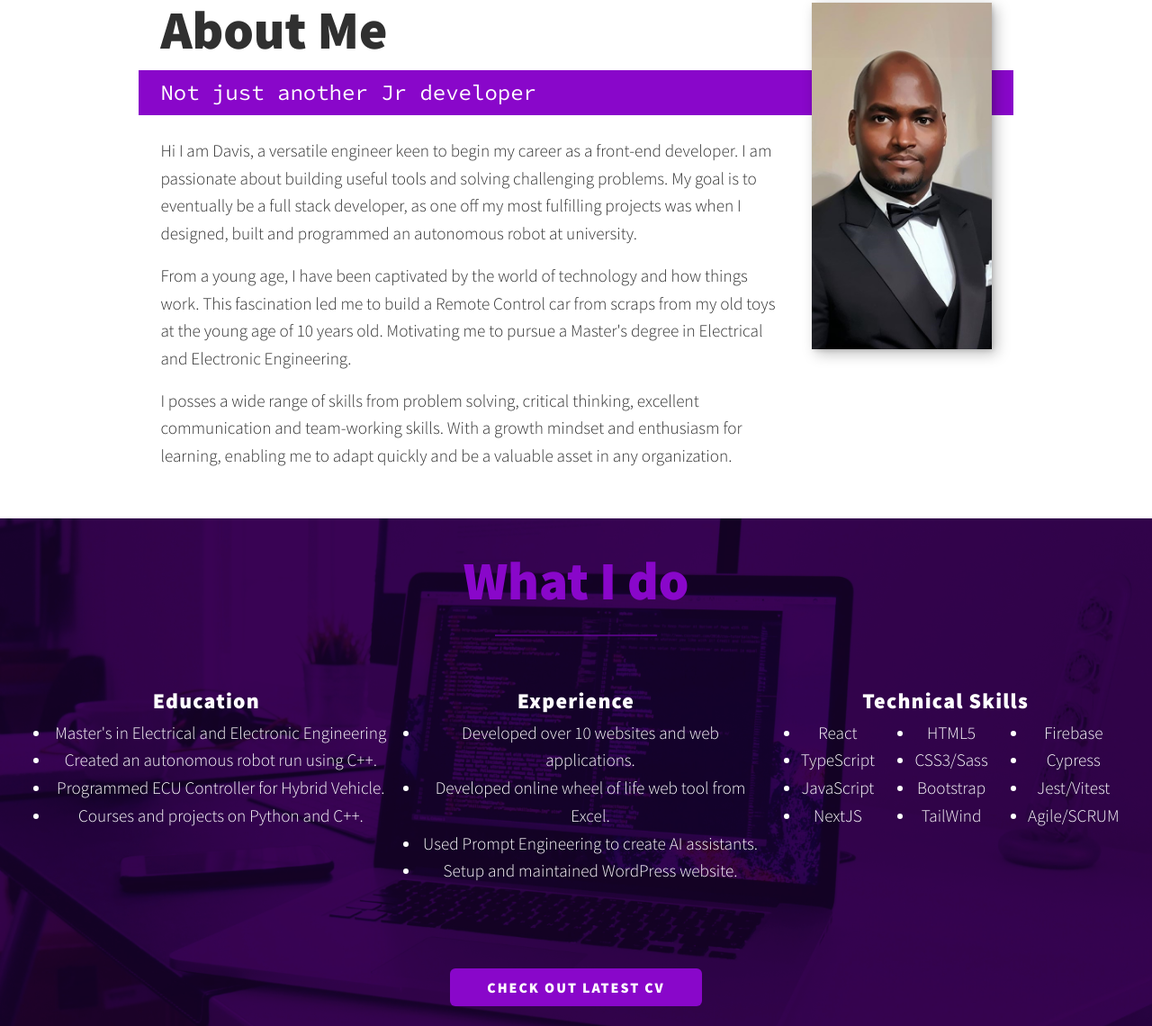
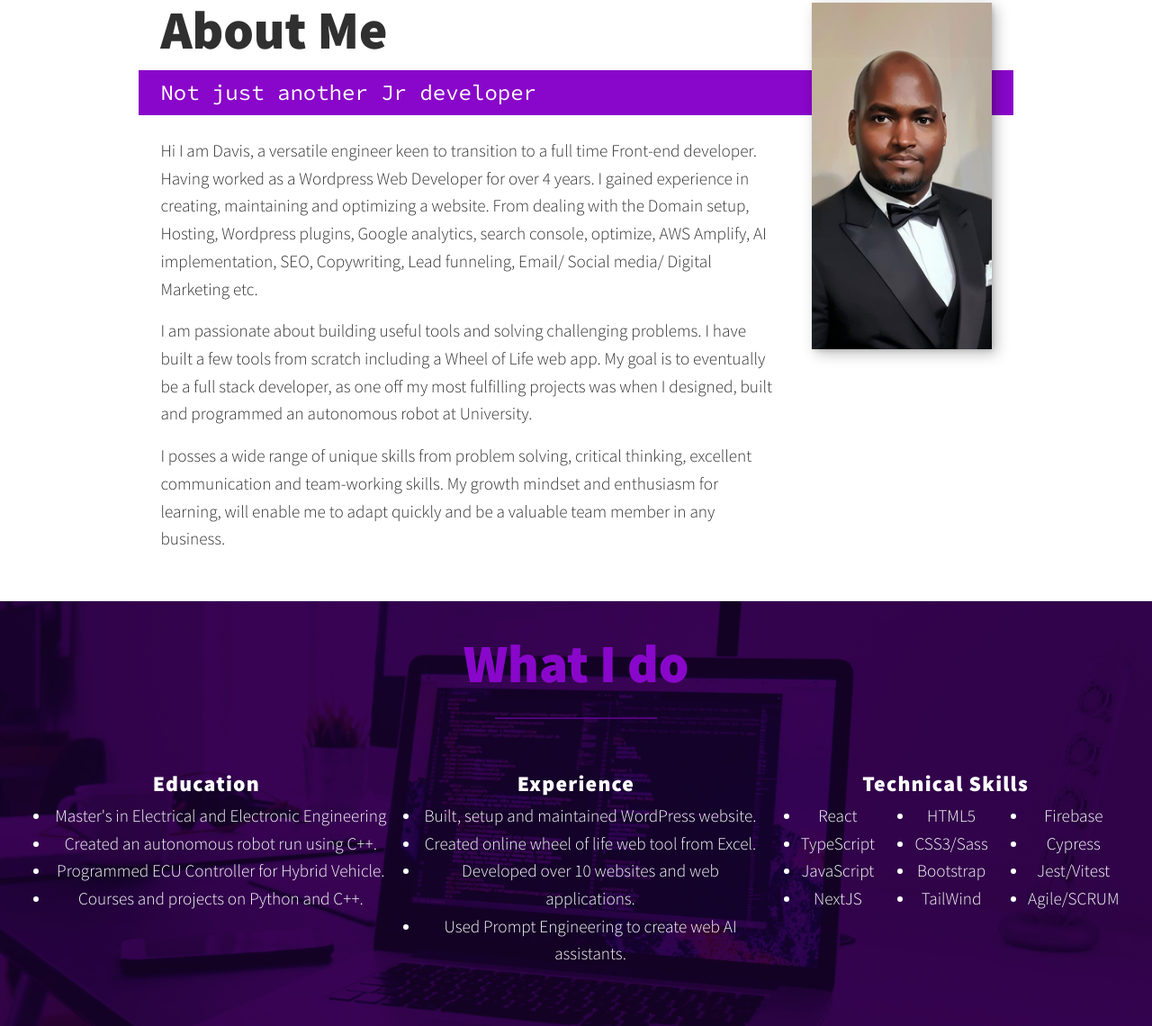
Before and after one commit to dav15jr/Web-Portfolio, a website built with Vite: page index.html in a window 1280 px wide. Shown: the part 606-1746 px from the top of the page at 90% size. Built offline with nearby package versions, Linux system fonts and the light colour scheme.

Commit message:
Improve portfolio page

```diff
--- a/css/style.css
+++ b/css/style.css
@@ -166,6 +166,8 @@ header {
 
 .intro__img {
   box-shadow: var(--bs);
+  width:80%;
+  margin:auto;
 }
 
 .section__subtitle--intro {
--- a/index.html
+++ b/index.html
@@ -125,24 +125,20 @@
       </p>
       <div class="about-me__body">
         <p>
-          Hi I am Davis, a versatile engineer keen to begin my career as a
-          front-end developer. I am passionate about building useful tools and
-          solving challenging problems. My goal is to eventually be a full stack
-          developer, as one off my most fulfilling projects was when I designed,
-          built and programmed an autonomous robot at university.
+          Hi I am Davis, a versatile engineer keen to transition to a full time
+          Front-end developer. Having worked as a Wordpress Web Developer for over 4 years. I gained experience in creating, maintaining and optimizing a website. From dealing with the Domain setup, Hosting, Wordpress plugins, Google analytics, search console, optimize, AWS Amplify, AI implementation, SEO, Copywriting, Lead funneling, Email/ Social media/ Digital Marketing etc.
         </p>
         <p>
-          From a young age, I have been captivated by the world of technology
-          and how things work. This fascination led me to build a Remote Control
-          car from scraps from my old toys at the young age of 10 years old.
-          Motivating me to pursue a Master's degree in Electrical and Electronic
-          Engineering.
+          I am passionate about building useful tools and
+          solving challenging problems. I have built a few tools from scratch including a Wheel of Life web app. My goal is to eventually be a full stack
+          developer, as one off my most fulfilling projects was when I designed,
+          built and programmed an autonomous robot at University.
         </p>
         <p>
-          I posses a wide range of skills from problem solving, critical
-          thinking, excellent communication and team-working skills. With a
-          growth mindset and enthusiasm for learning, enabling me to adapt
-          quickly and be a valuable asset in any organization.
+          I posses a wide range of unique skills from problem solving, critical
+          thinking, excellent communication and team-working skills. My
+          growth mindset and enthusiasm for learning, will enable me to adapt
+          quickly and be a valuable team member in any business.
         </p>
       </div>
       <img src="img/davis-02.jpg" alt="Davis posing" class="about-me__img" />
@@ -163,10 +159,10 @@
         <div class="service col-8 col-xl-4">
           <h3>Experience</h3>
           <ul>
+            <li>Built, setup and maintained WordPress website.</li>
+            <li>Created online wheel of life web tool from Excel.</li>
             <li>Developed over 10 websites and web applications.</li>
-            <li>Developed online wheel of life web tool from Excel.</li>
-            <li>Used Prompt Engineering to create AI assistants.</li>
-            <li>Setup and maintained WordPress website.</li>
+            <li>Used Prompt Engineering to create web AI assistants.</li>
           </ul>
         </div>
         <div class="service col-8 col-xl-4">
@@ -428,14 +424,14 @@
           <img src="img/coding-night.jpg" alt="" class="portfolio__img" />
           <div class="overlay">
             <h3>Coming Soon!</h3>
-            <p>...Loading Next Project.</p>
+            <p>Upgrade Tryumph Tools page, add AUTH & Database.</p>
             <div class="icon-list">
-              <i class="devicon-nextjs-plain"
-                title="Next Js"></i>
+              <i class="devicon-nextjs-plain" title="Next Js"></i>
               <i
                 class="devicon-typescript-plain colored"
                 title="TypeScript"
               ></i>
+              <i class="devicon-firebase-plain colored" title="Firebase"></i>
               <i
                 class="devicon-tailwindcss-original colored"
                 title="Tailwind"
```
